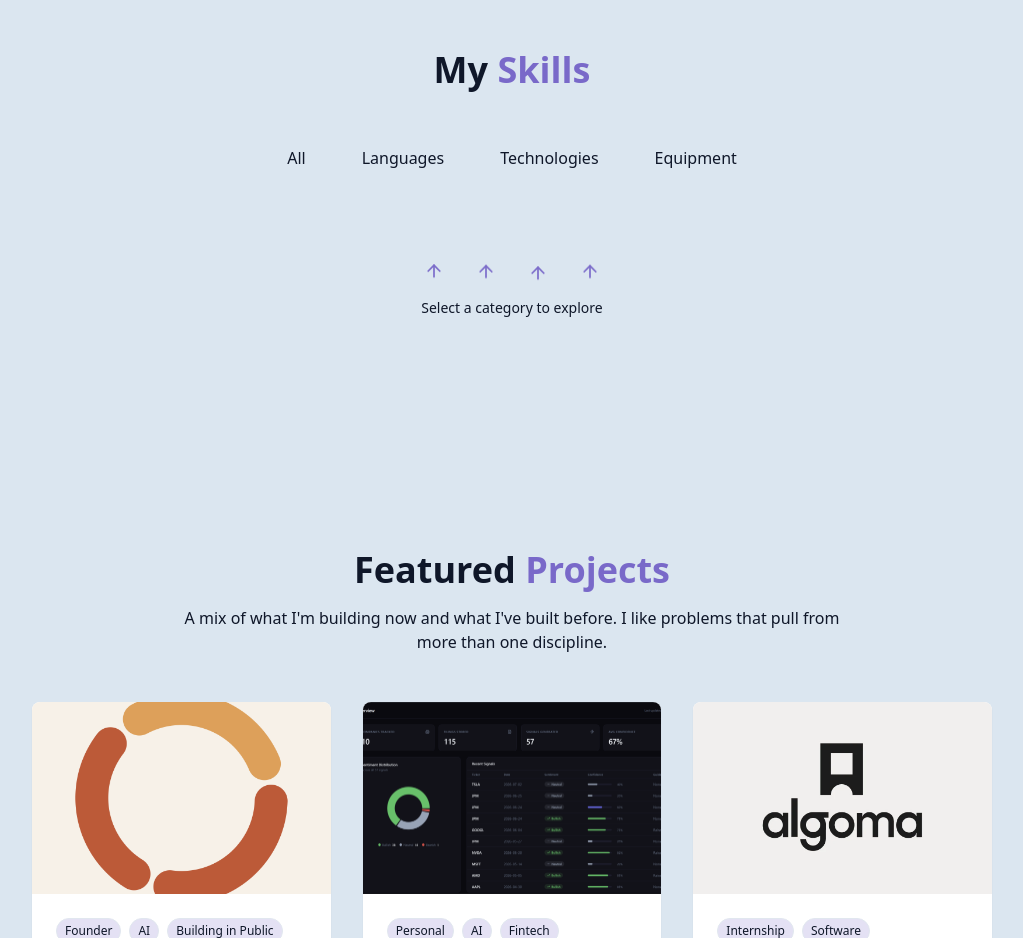
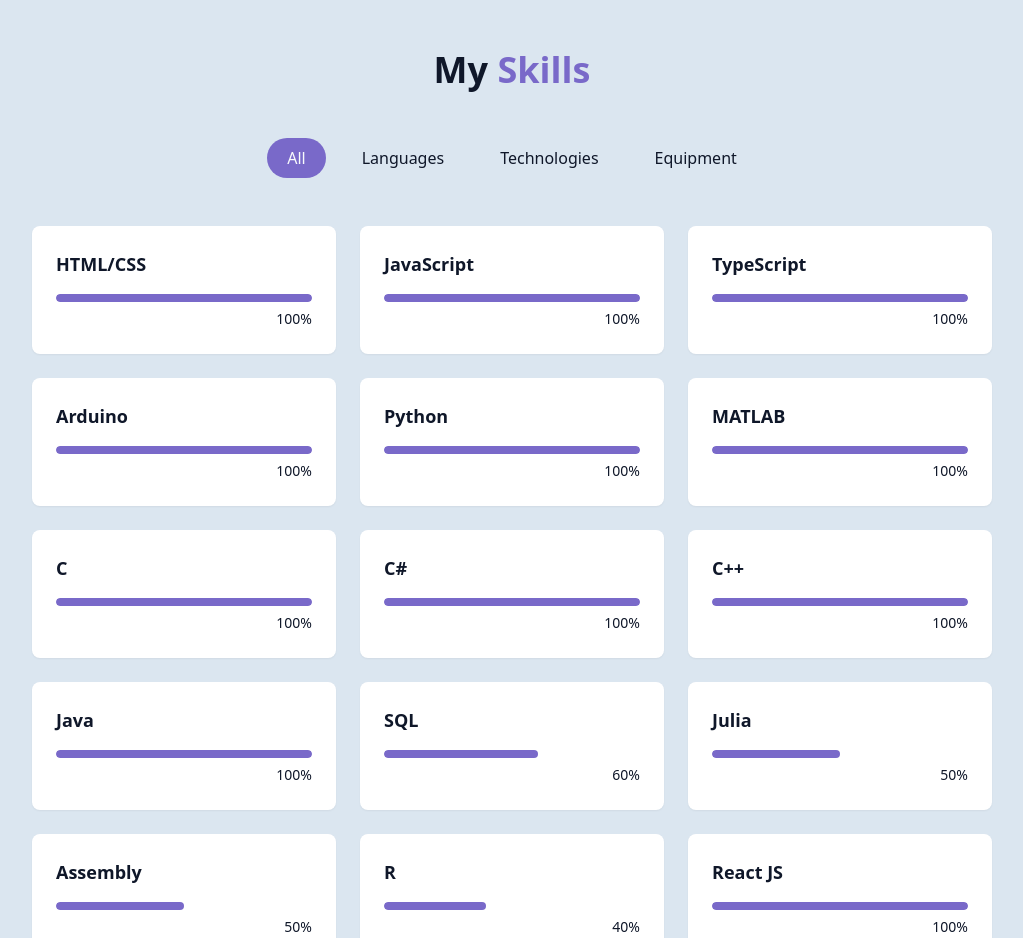
Before and after one commit to Sebacaraballo/Beautiful_Portfolio, a React (Vite) app: page / in a window 1280 px wide. Shown: the part 2360-3298 px from the top of the page, without its empty margins (128-1151 px from the left). Built offline with nearby package versions, Linux system fonts and the light colour scheme.

Commit message:
fix: default the Skills section to the All category so skills render on load
Co-Authored-By: Claude Fable 5 <noreply@anthropic.com>

```diff
--- a/src/components/SkillsSection.jsx
+++ b/src/components/SkillsSection.jsx
@@ -67,7 +67,7 @@ const categories = ["all", "languages", "technologies", "equipment"];
 
 
 export const SkillsSection = () => {
-    const [activeCategory, setActiveCategory] = useState(null);
+    const [activeCategory, setActiveCategory] = useState("all");
 
     const filteredSkills = activeCategory === null
         ? []
```
